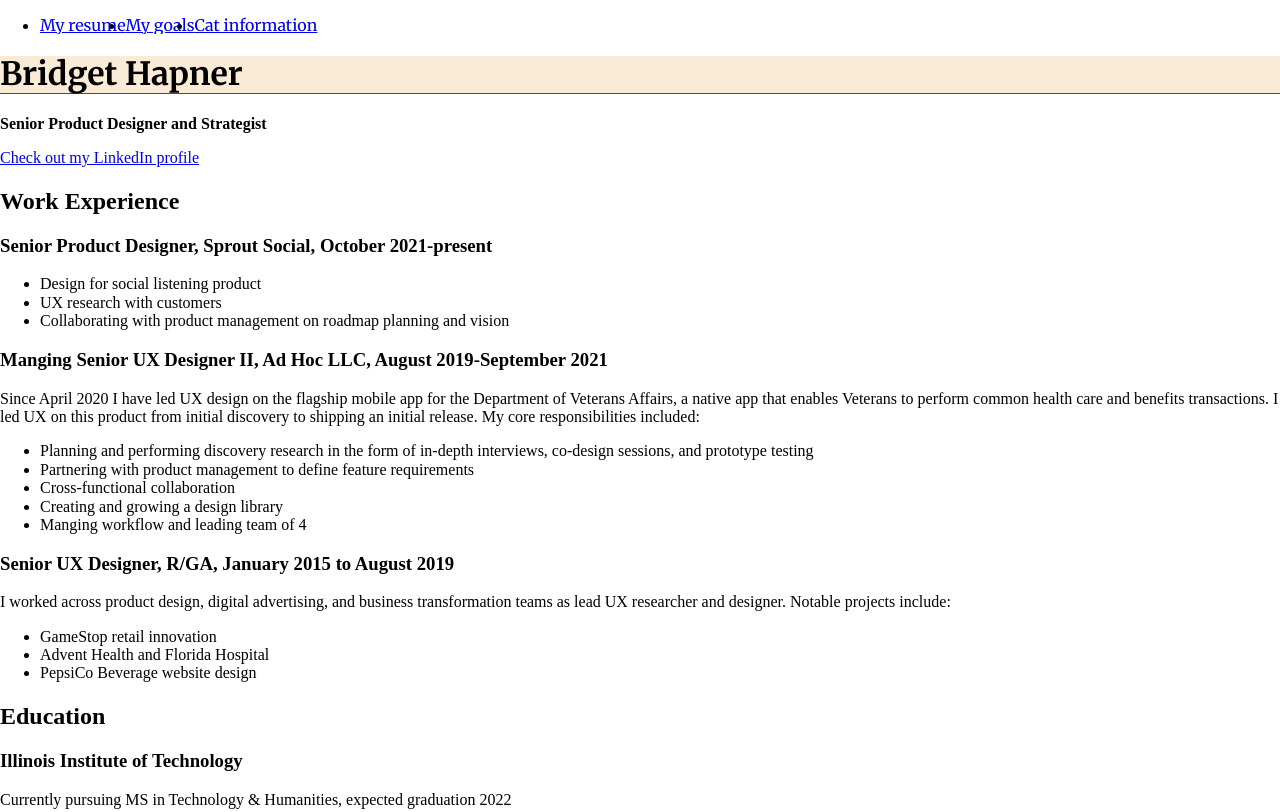
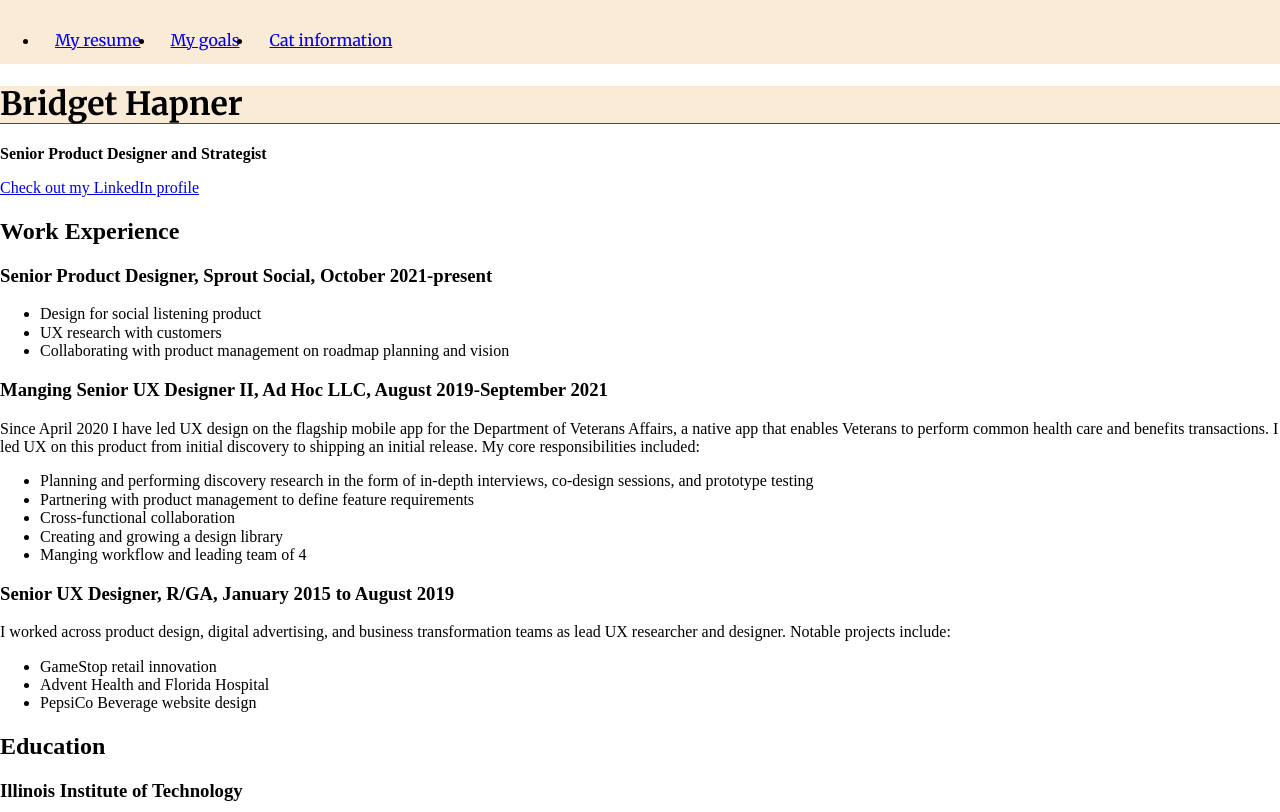
Before and after one commit to bridgetghapner/project-3, a plain HTML site: page index.html in a window 1280 px wide. Shown: the top 812 px of the page. Drawn offline with Linux system fonts and the light colour scheme.

Commit message:
small style updates

```diff
--- a/css/style.css
+++ b/css/style.css
@@ -1,4 +1,4 @@
-#mainnav {
+nav#mainnav {
 	list-style-type: none;
 	padding: 0;
 	margin: 0;
@@ -6,8 +6,15 @@
 	font-family: 'Merriweather', serif;
 }
 
+nav {
+	background-color:  antiquewhite;
+	width: 100%;
+	padding: 15px;
+}
+
 #mainnav li {
 	float: left;
+	padding: 15px;
 }
 
 
```
